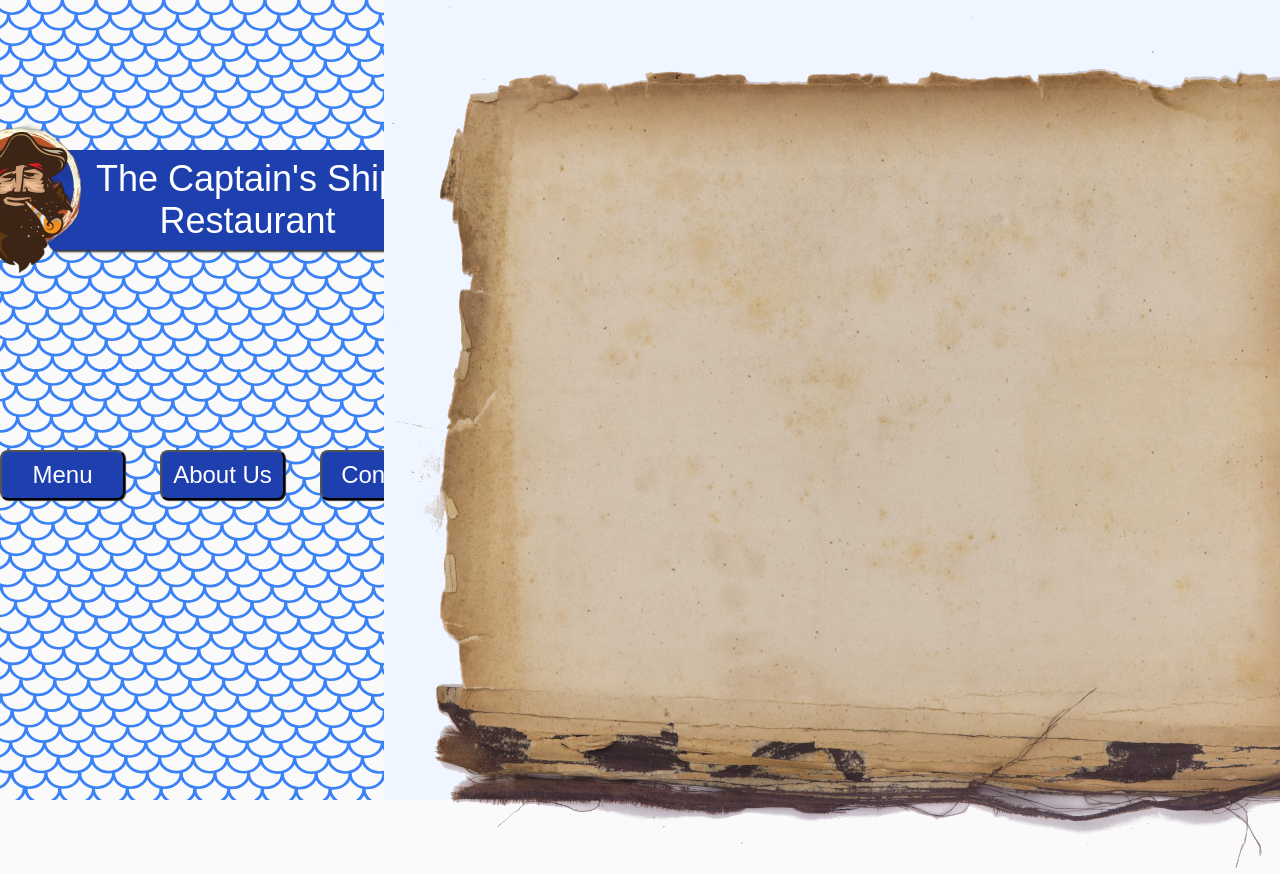
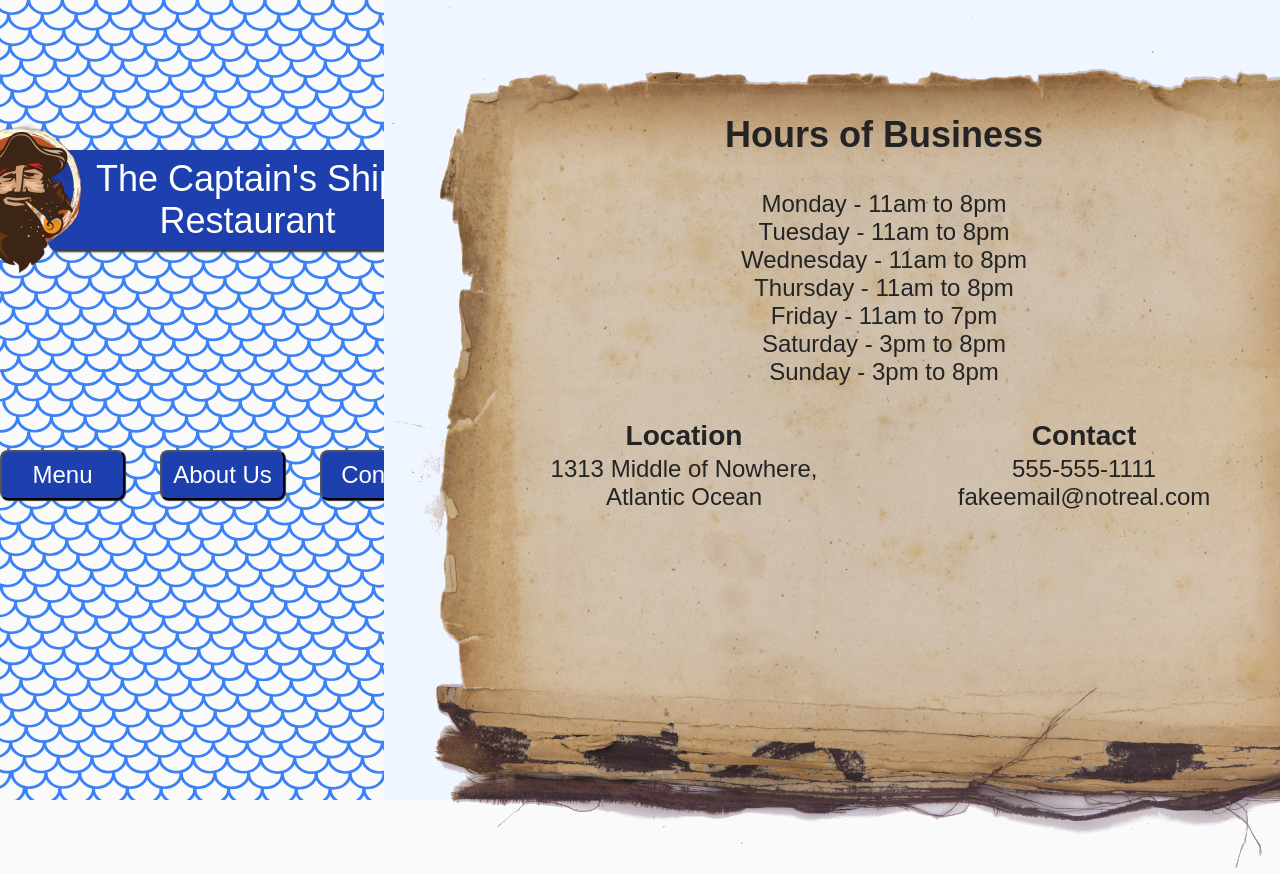
Before and after one commit to mustafa-digital/restaurant-page, a website with bundled scripts: page src/index.html in a window 1280 px wide. Both pictures are taken after a click on the button "Contact". Shown: the top 874 px of the page. Built offline with nearby package versions, Linux system fonts and the light colour scheme.

Commit message:
Add Contact page with contact.js

```diff
--- a/src/contact.js
+++ b/src/contact.js
@@ -23,7 +23,74 @@ export function createContactTab() {
     contactTextWrapper.setAttribute("class", "contact-text-wrapper");
     contactContentWrapper.appendChild(contactTextWrapper);
 
+    // create divs for location, hours of business, and contact info
+    const hoursDiv = document.createElement("div");
+    hoursDiv.setAttribute("class", "contact-text hours-div");
+    contactTextWrapper.appendChild(hoursDiv);
+
+    const hoursHeader = document.createElement("h2");
+    hoursHeader.textContent = "Hours of Business";
+    hoursHeader.setAttribute("class", "hours-header");
+    hoursDiv.appendChild(hoursHeader);
+
+    const hoursList = document.createElement("ul");
+    hoursList.setAttribute("class", "hours-list");
+    hoursDiv.appendChild(hoursList);
+
+    const hoursMon = document.createElement("li");
+    hoursMon.textContent = "Monday - 11am to 8pm";
+    const hoursTue = document.createElement("li");
+    hoursTue.textContent = "Tuesday - 11am to 8pm";
+    const hoursWed = document.createElement("li");
+    hoursWed.textContent = "Wednesday - 11am to 8pm";
+    const hoursThu = document.createElement("li");
+    hoursThu.textContent = "Thursday - 11am to 8pm";
+    const hoursFri = document.createElement("li");
+    hoursFri.textContent = "Friday - 11am to 7pm";
+    const hoursSat = document.createElement("li");
+    hoursSat.textContent = "Saturday - 3pm to 8pm";
+    const hoursSun = document.createElement("li");
+    hoursSun.textContent = "Sunday - 3pm to 8pm";
+
+    hoursList.appendChild(hoursMon);
+    hoursList.appendChild(hoursTue);
+    hoursList.appendChild(hoursWed);
+    hoursList.appendChild(hoursThu);
+    hoursList.appendChild(hoursFri);
+    hoursList.appendChild(hoursSat);
+    hoursList.appendChild(hoursSun);
+
+    const locationDiv = document.createElement("div");
+    locationDiv.setAttribute("class", "contact-text location-div");
+    contactTextWrapper.appendChild(locationDiv);
+
+    const locationHeader = document.createElement("h3");
+    locationHeader.textContent = "Location";
+    locationDiv.appendChild(locationHeader);
+
+    const locationBody = document.createElement("p");
+    locationBody.textContent = "1313 Middle of Nowhere, Atlantic Ocean";
+    locationDiv.appendChild(locationBody);
+
+    const contactDiv = document.createElement("div");
+    contactDiv.setAttribute("class", "contact-text contact-div");
+    contactTextWrapper.appendChild(contactDiv);
+
+    const contactHeader = document.createElement("h3");
+    contactHeader.textContent = "Contact";
+    contactDiv.appendChild(contactHeader);
+
+    const contactInfoWrapper = document.createElement("div");
+    contactDiv.appendChild(contactInfoWrapper);
+
+    const contactPhone = document.createElement("p");
+    contactPhone.textContent = "555-555-1111";
+    contactInfoWrapper.appendChild(contactPhone);
+
+    const contactEmail = document.createElement("p");
+    contactEmail.textContent = "fakeemail@notreal.com";
+    contactInfoWrapper.appendChild(contactEmail);
+
 
     contentDiv.appendChild(contactWrapper);
-
 }
--- a/src/menu.js
+++ b/src/menu.js
@@ -74,7 +74,7 @@ function createFACMenu() {
         // set new menu title
         menuTitle.textContent = "Fish and Chips";
 
-        // create menu item divs
+        // create menu items and add them to the menu list section
         menuList.appendChild(createMenuItem("Haddock (1 Pc)", "10.49"));
         menuList.appendChild(createMenuItem("Haddock (2 Pc)", "14.99"));
         menuList.appendChild(createMenuItem("Cod (1 Pc)", "14.49"));
@@ -107,7 +107,7 @@ function createCombosMenu() {
         // set new menu title
         menuTitle.textContent = "Seafood Combos";
 
-        // create menu item divs
+        // create menu items and add them to the menu list section
         menuList.appendChild(createMenuItem("Shrimp Platter", "18.99", "10 pieces of grilled shrimp on a plate of fried rice"));
         menuList.appendChild(createMenuItem("Seafood Sampler", "27.99", "2 pieces of your choice of fish, 5 pieces of shrimp, and any 2 appetizers"));
     }
@@ -133,6 +133,7 @@ function createSandwichMenu() {
          // set new menu title
          menuTitle.textContent = "Sandwiches & Burgers";
 
+        // create menu items and add them to the menu list section
         menuList.appendChild(createMenuItem("Fish Burger", "15.25", "Breaded haddock with lettuce, tomato and mayo"));
         menuList.appendChild(createMenuItem("Chicken Breast Burger", "12.29", "Grilled chicken breast with lettuce and tomato on a sesame bun"));
         menuList.appendChild(createMenuItem("Shrimp Wrap", "12.49", "Breaded shrimp with lettuce, pickles and tartar sauce in a pita wrap"));
--- a/src/style.css
+++ b/src/style.css
@@ -12,6 +12,10 @@
 a {
     text-decoration: none;
     color: inherit;
+}
+
+li {
+    list-style-type: none;
 }
 
 body {
@@ -256,7 +260,11 @@ body {
 }
 
 .about-wrapper {
-    animation: 0.6s slideDown ease-out;
+    /* animation: 0.6s dropIn ease-out; */
+}
+
+.about-img-wrapper {
+    animation: 0.6s dropIn;
 }
 
 .about-img-wrapper,
@@ -268,7 +276,7 @@ body {
 
 .about-text-wrapper,
 .contact-text-wrapper {
-    height: 700px;
+    height: 600px;
     width: 800px;
     position: relative;
     top: 150px;
@@ -280,7 +288,8 @@ body {
     grid-template-rows: 1fr 8fr;
 }
 
-.about-text {
+.about-text,
+.contact-text-wrapper {
     color: #242424;
 
 }
@@ -290,11 +299,46 @@ body {
 }
 
 .contact-wrapper {
-
+    background-color: #eff6ff;
 }
 
 .contact-content {
     animation: 0.6s dropIn;
+}
+
+.contact-text-wrapper {
+    grid-template-columns: 1fr 1fr;
+    grid-template-rows: 1fr 1fr;
+    top: 120px;
+    left: 100px;
+}
+
+.contact-text {
+    display: grid;
+    justify-items: center;
+    align-items: start;
+    grid-template-rows: 30px 1fr;
+    text-align: center;
+    gap: 5px;
+}
+
+.hours-div {
+    grid-area: 1 / 1 / 2 / 3;
+    align-items: center;
+    gap: -10px;
+}
+
+.location-div {
+    justify-self: center;
+    grid-area: 2 / 1 / 3 / 2;
+    gap: 5px;
+    width: 20ch;
+
+}
+
+.contact-div {
+    grid-area: 2 / 2 / 3 / 3;
+    gap: 5px;
 }
 
 
```
Also changed, not shown: dist/main.js.
